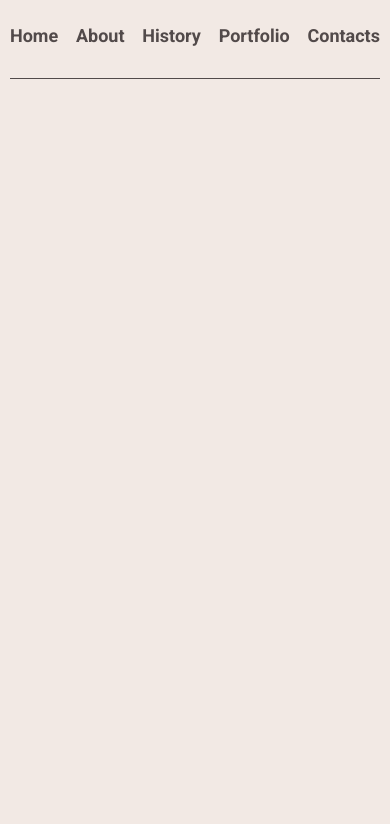
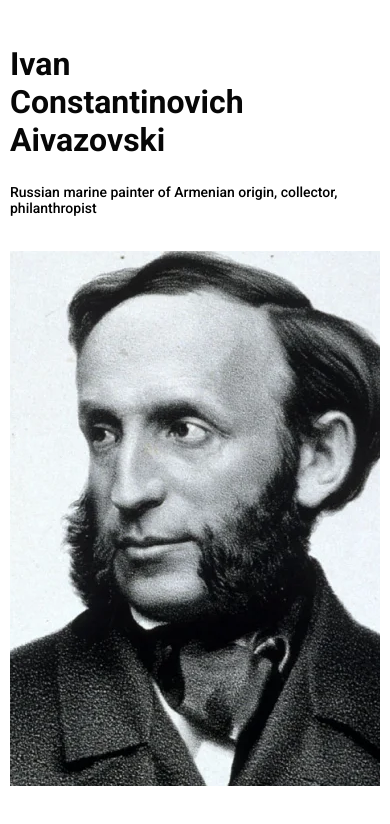
Before and after one commit to EOKvashnin/Aivazovski, a plain HTML site: page index.html in a window 390 px wide. Drawn offline with Linux system fonts and the light colour scheme.

Commit message:
add home section

```diff
--- a/index.css
+++ b/index.css
@@ -1,3 +1,4 @@
 @import url('styles/basic.css');
 @import url('styles/variables.css');
 @import url('styles/header.css');
+@import url('styles/home.css');
--- a/index.html
+++ b/index.html
@@ -46,7 +46,23 @@
 			</div>
 		</header>
 
-		<main></main>
+		<main aria-label="main">
+			<section class="home" aria-label="home-sectin">
+				<div class="container">
+					<h1 class="home-title" aria-label="title">
+						Ivan Constantinovich Aivazovski
+					</h1>
+					<p class="home-description" aria-label="home description">
+						Russian marine painter of Armenian origin, collector, philanthropist
+					</p>
+					<img
+						src="assets/main.webp"
+						alt="Ivan Constantinovich Aivazovski"
+						class="home-img"
+					/>
+				</div>
+			</section>
+		</main>
 		<footer></footer>
 	</body>
 </html>
--- a/styles/basic.css
+++ b/styles/basic.css
@@ -23,3 +23,8 @@ ul {
 	max-width: 970px;
 	padding: 0 10px;
 }
+
+h1,
+p {
+	margin: 0;
+}
--- a/styles/header.css
+++ b/styles/header.css
@@ -48,7 +48,7 @@
 	right: 0;
 }
 
-@media (max-width: 350px) {
+@media (max-width: 400px) {
 	.header {
 		display: none;
 	}
--- /dev/null
+++ b/styles/home.css
@@ -0,0 +1,44 @@
+.home-title {
+	text-align: center;
+	font-size: 45px;
+	font-weight: 700;
+	color: var(--color-main-black);
+	margin: 45px 0 25px 0;
+}
+
+.home-description {
+	text-align: center;
+	font-size: 17px;
+	font-weight: 500;
+	margin: 0 0 35px 0;
+}
+
+.home-img {
+	width: 100%;
+	height: 535px;
+	object-fit: cover;
+}
+
+@media (max-width: 400px) {
+	.home-title {
+		max-width: 250px;
+		text-align: left;
+		font-size: 32px;
+	}
+
+	.home-description {
+		text-align: left;
+		font-size: 14px;
+	}
+}
+
+@media (max-width: 600px) {
+	.home-title {
+		max-width: 250px;
+		text-align: left;
+	}
+
+	.home-description {
+		text-align: left;
+	}
+}
--- a/styles/variables.css
+++ b/styles/variables.css
@@ -1,5 +1,5 @@
 :root {
-	--bg-main: #f2e9e4;
+	--bg-main: #ffffff;
 
 	--bg-main-grey: #f6f6f6;
 
```
